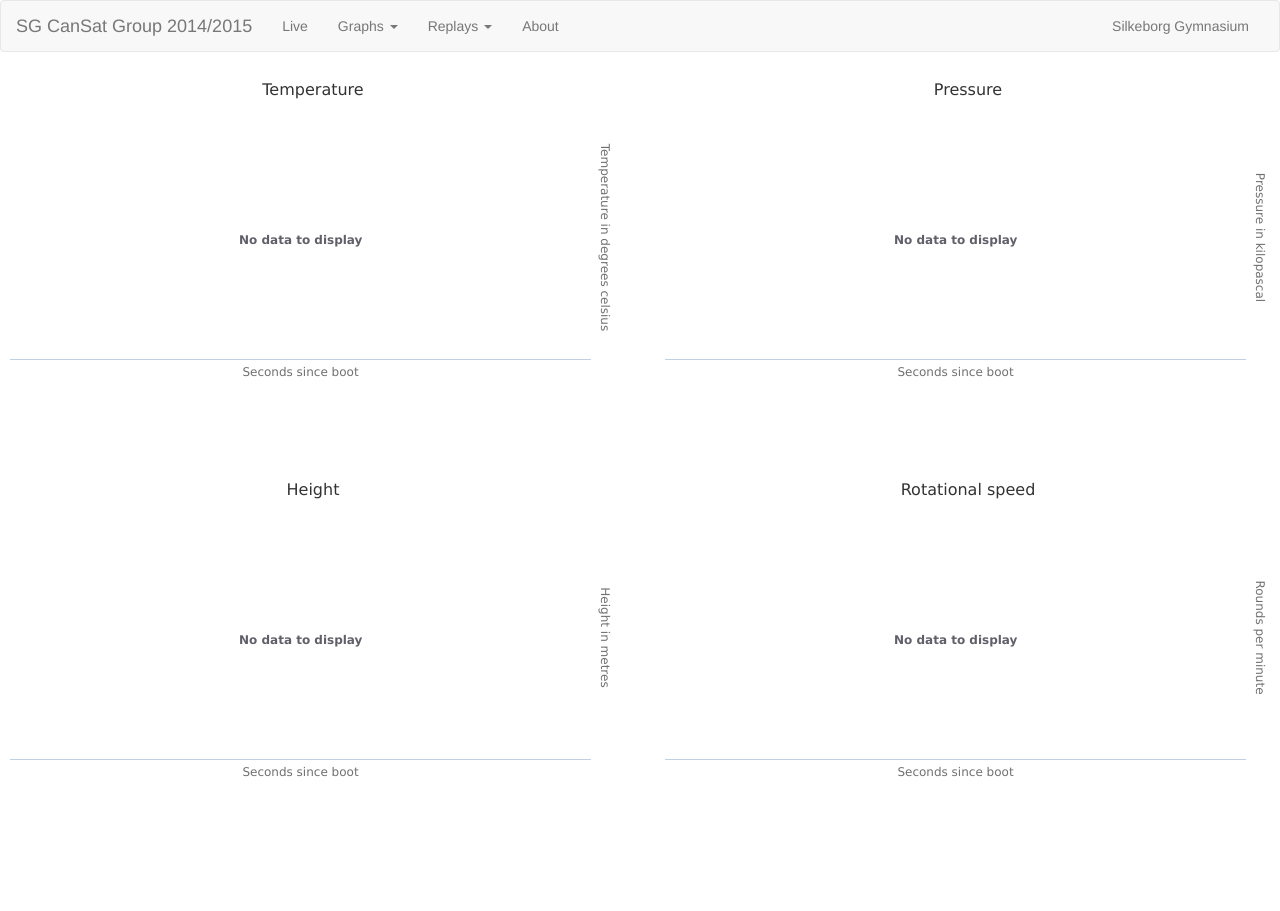
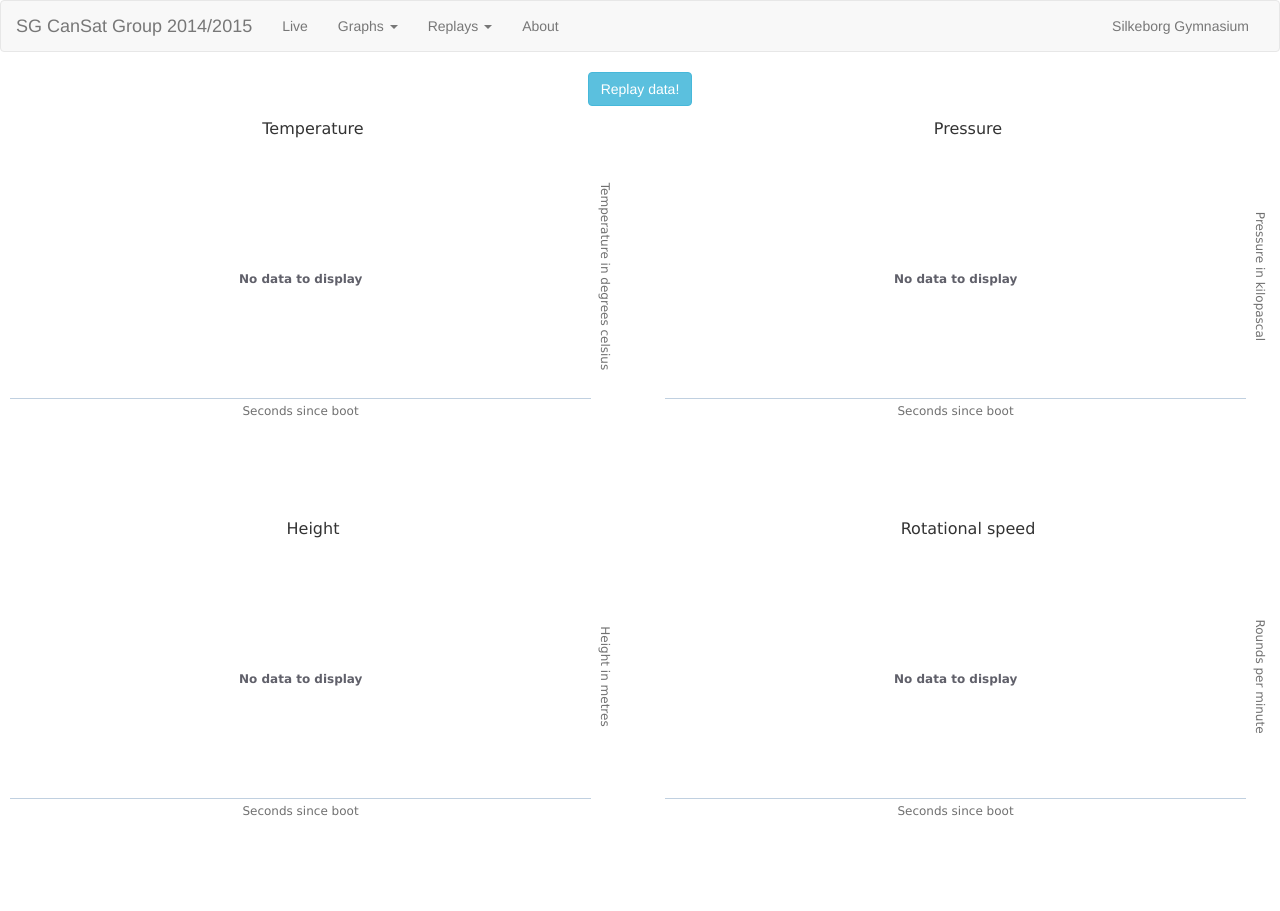
Before and after one commit to JeppeKlitgaard/CanSat14-15, a Flask app: template groundstation/presenter/templates/graph.html in a window 1280 px wide. Before the commit the page ends 777 px from the top, so only its background shows below. Run offline with Flask 2, Linux system fonts and the light colour scheme; the template is opened without the code that fills it, so the values that code supplies are empty; some libraries are stand-ins or nearby versions.

Commit message:
Added link to replay

```diff
--- /dev/null
+++ b/groundstation/presenter/static/css/graph.css
@@ -0,0 +1,3 @@
+.margin-bot-5 {
+    margin-bottom: 5px;
+}
--- a/groundstation/presenter/templates/graph_base.html
+++ b/groundstation/presenter/templates/graph_base.html
@@ -1,6 +1,11 @@
 {% extends "layout.html" %}
 
 {% block content %}
+
+<div id="replay-btn" class="text-center control-group margin-bot-5">
+    <a class="btn btn-info" href="/replay/{{data_id}}">Replay data!</a>
+</div>
+
 <div id="graph-container">
     <div class="row">
         <div class="col-md-6">
--- a/groundstation/presenter/templates/layout.html
+++ b/groundstation/presenter/templates/layout.html
@@ -1,6 +1,11 @@
 {% extends "bootstrap/base.html" %}
 
 {% set dropdown_data = get_dropdown_data() %}
+
+{% block styles %}
+{{super()}}
+<link rel="stylesheet" href="{{url_for('static', filename='css/graph.css')}}">
+{% endblock %}
 
 {% block scripts %}
 {{super()}}
--- a/groundstation/presenter/views.py
+++ b/groundstation/presenter/views.py
@@ -131,7 +131,7 @@ def graph(data_id):
 
     json_data = json.dumps(data, separators=(",", ":"))
 
-    return render_template("graph.html", graph_data=json_data)
+    return render_template("graph.html", graph_data=json_data, data_id=data_id)
 
 
 @app.route("/replay/<data_id>")
```
